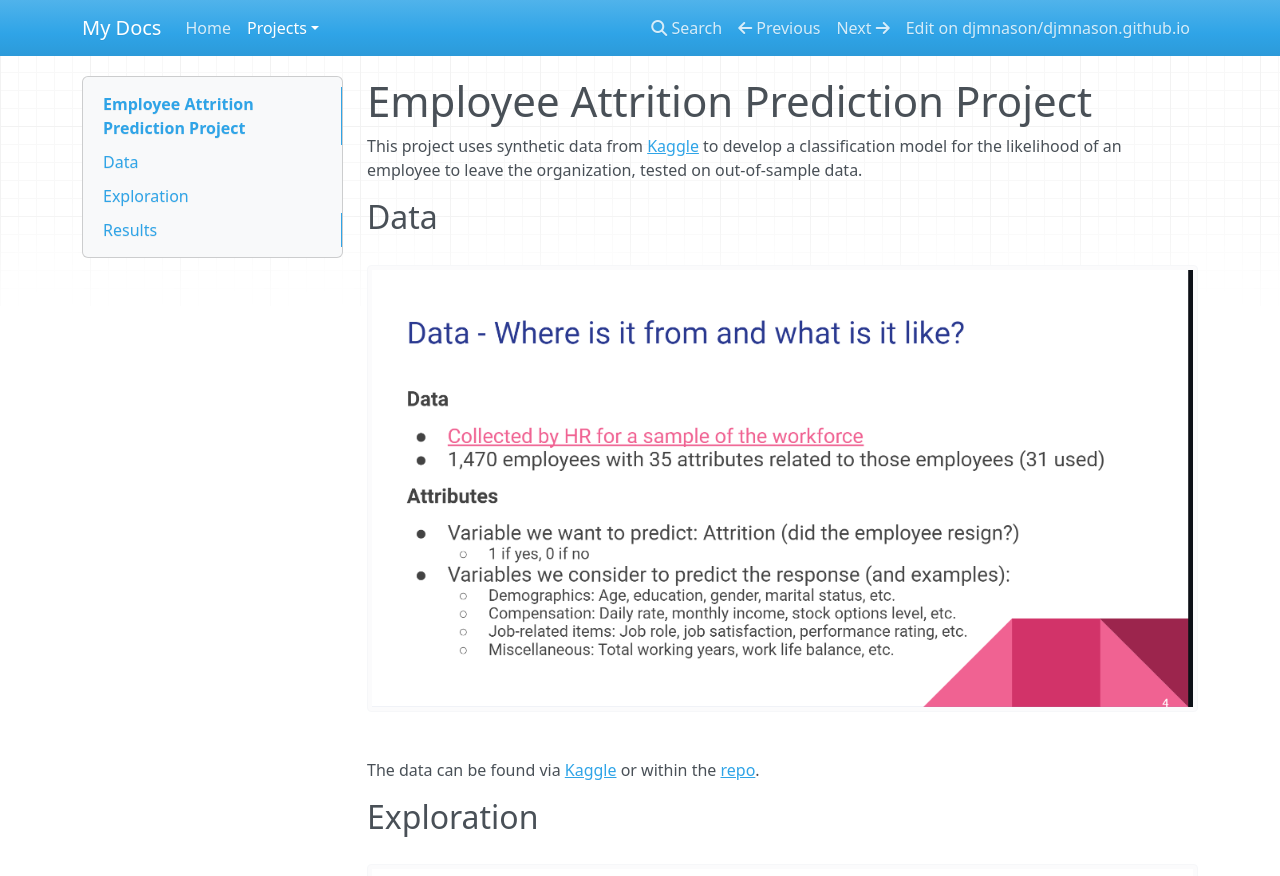
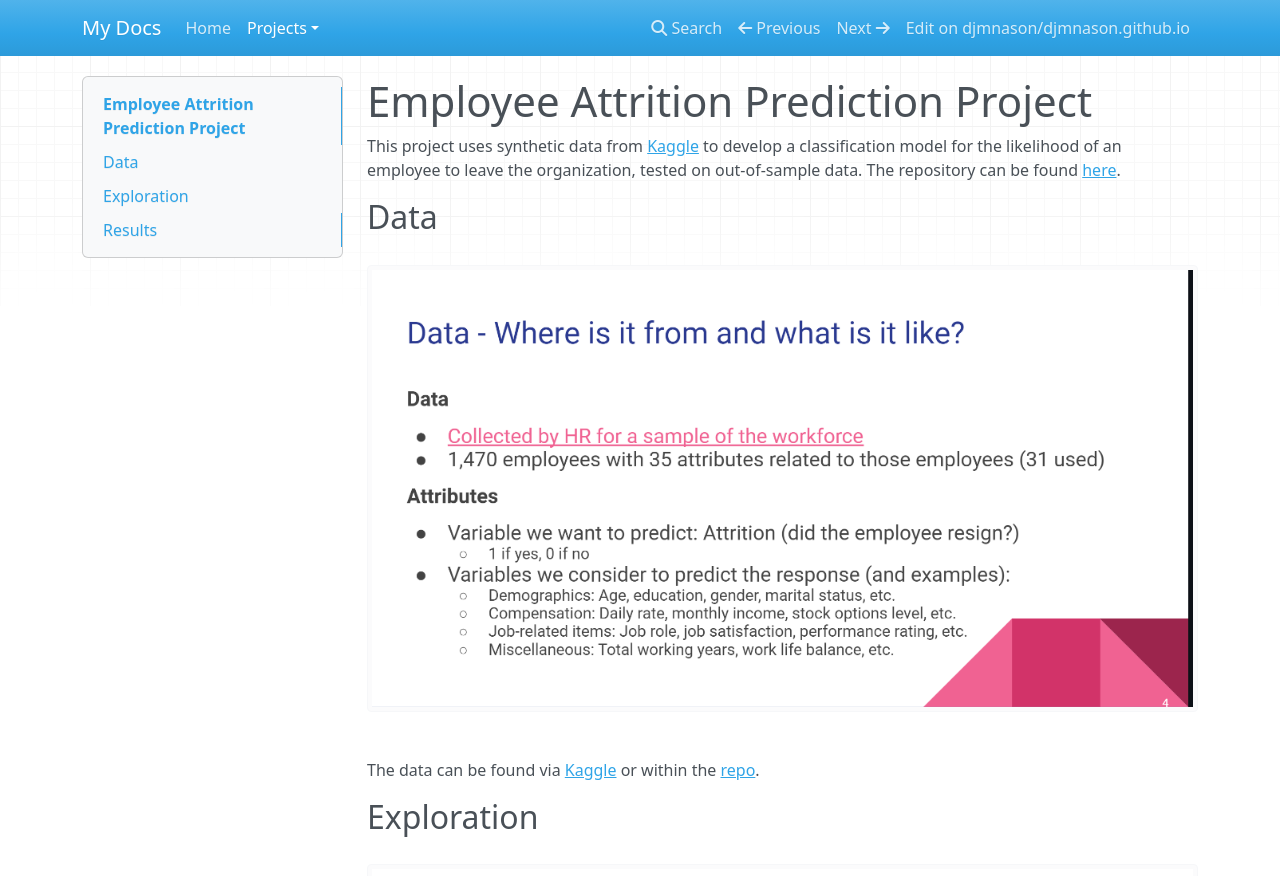
Before and after one commit to djmnason/djmnason.github.io, an MkDocs documentation site: the page built from docs/Employee_Attrition_Prediction/README.md, in a window 1280 px wide and 900 px high. Shown: the top 876 px of the window. Built offline with MkDocs 1.6.1, drawn with Linux system fonts in a browser that asks for light colours; nearby versions of some CDN libraries.

Commit message:
Update README.md files to include link to repositories within portfolio.

```diff
--- a/docs/Employee_Attrition_Prediction/README.md
+++ b/docs/Employee_Attrition_Prediction/README.md
@@ -1,6 +1,6 @@
 # Employee Attrition Prediction Project
 
-This project uses synthetic data from [Kaggle](https://www.kaggle.com/datasets/patelprashant/employee-attrition) to develop a classification model for the likelihood of an employee to leave the organization, tested on out-of-sample data.
+This project uses synthetic data from [Kaggle](https://www.kaggle.com/datasets/patelprashant/employee-attrition) to develop a classification model for the likelihood of an employee to leave the organization, tested on out-of-sample data. The repository can be found [here](https://github.com/djmnason/djmnason.github.io/tree/main/docs/Employee_Attrition_Prediction).
 
 ## Data
 
```
Also changed, not shown: docs/Capital_Bikeshare_Analysis/README.md (+1 -1 lines), docs/Capstone_PHIGHT_COVID/README.md (+1 -1 lines), docs/DOND_Analysis/README.md (+1 -1 lines), docs/Programming_Language_Forecasting/README.md (+1 -1 lines), docs/Statistics_Genomics_High_Dimensional_Inference/README.md (+1 -1 lines).
